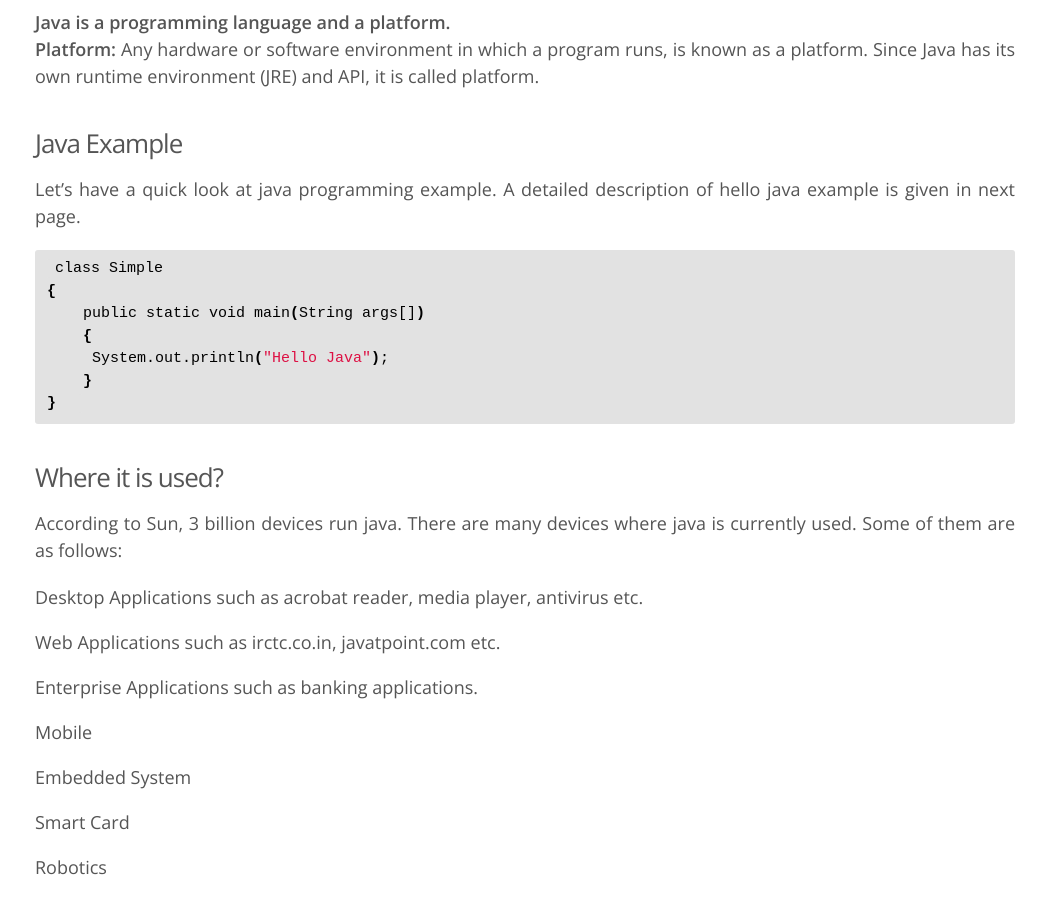
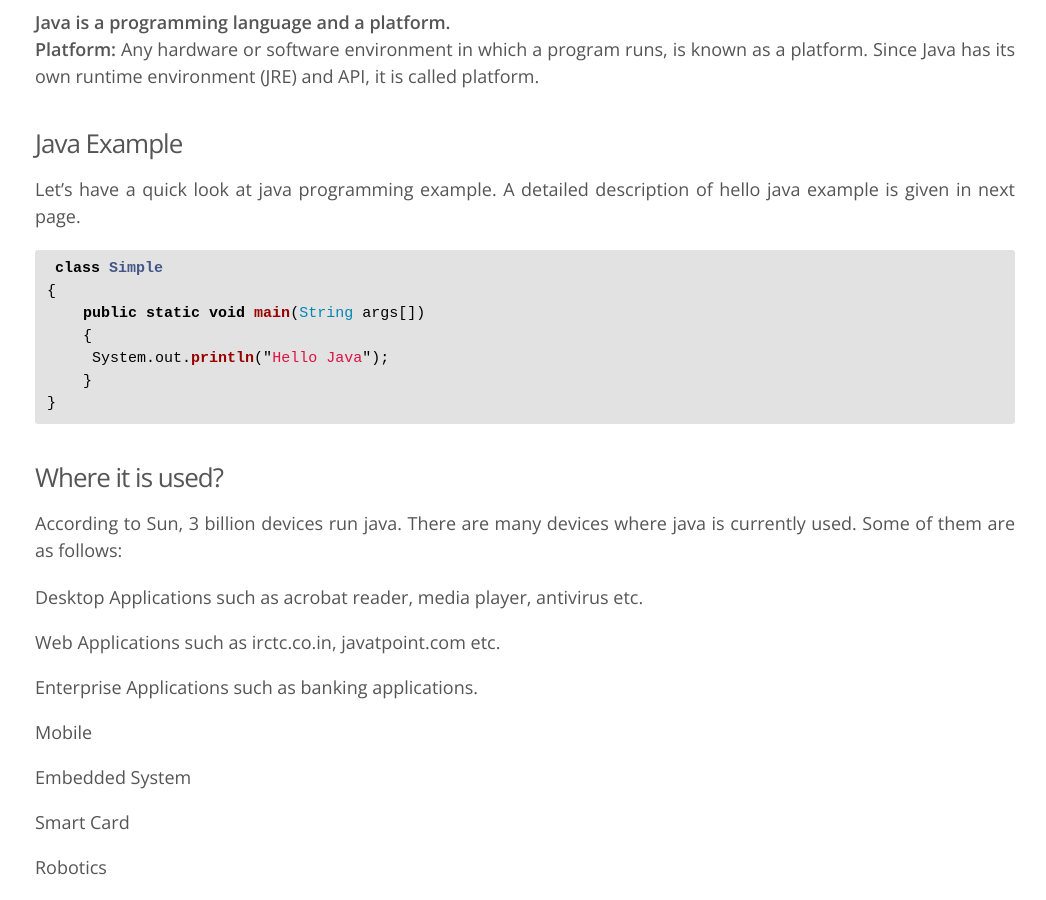
Before and after one commit to ashrafwani/ashrafwani.github.io, a Jekyll site: the page built from _posts/15-10-06-java-tutorial.markdown, in a window 1280 px wide and 900 px high, scrolled down 1102 px. Shown: the whole window, without its empty margins (115-1161 px from the left). Built offline with Jekyll 4.4.1, drawn with Linux system fonts in a browser that asks for light colours; nearby versions of some CDN libraries; comment, search, counter and statistics services are not loaded.

Commit message:
Update 15-10-06-java-tutorial.markdown

````diff
--- a/_posts/15-10-06-java-tutorial.markdown
+++ b/_posts/15-10-06-java-tutorial.markdown
@@ -16,7 +16,7 @@ Java Tutorial or Core Java Tutorial or Java Programming Tutorial is a widely use
 
 Let's have a quick look at java programming example. A detailed description of hello java example is given in next page.
 
-```sh
+```javascript
 class Simple
 {
     public static void main(String args[])
@@ -25,7 +25,6 @@ class Simple
     }
 }
 ```
-
 <h3>Where it is used?</h3>
 
 According to Sun, 3 billion devices run java. There are many devices where java is currently used. Some of them are as follows:
````
